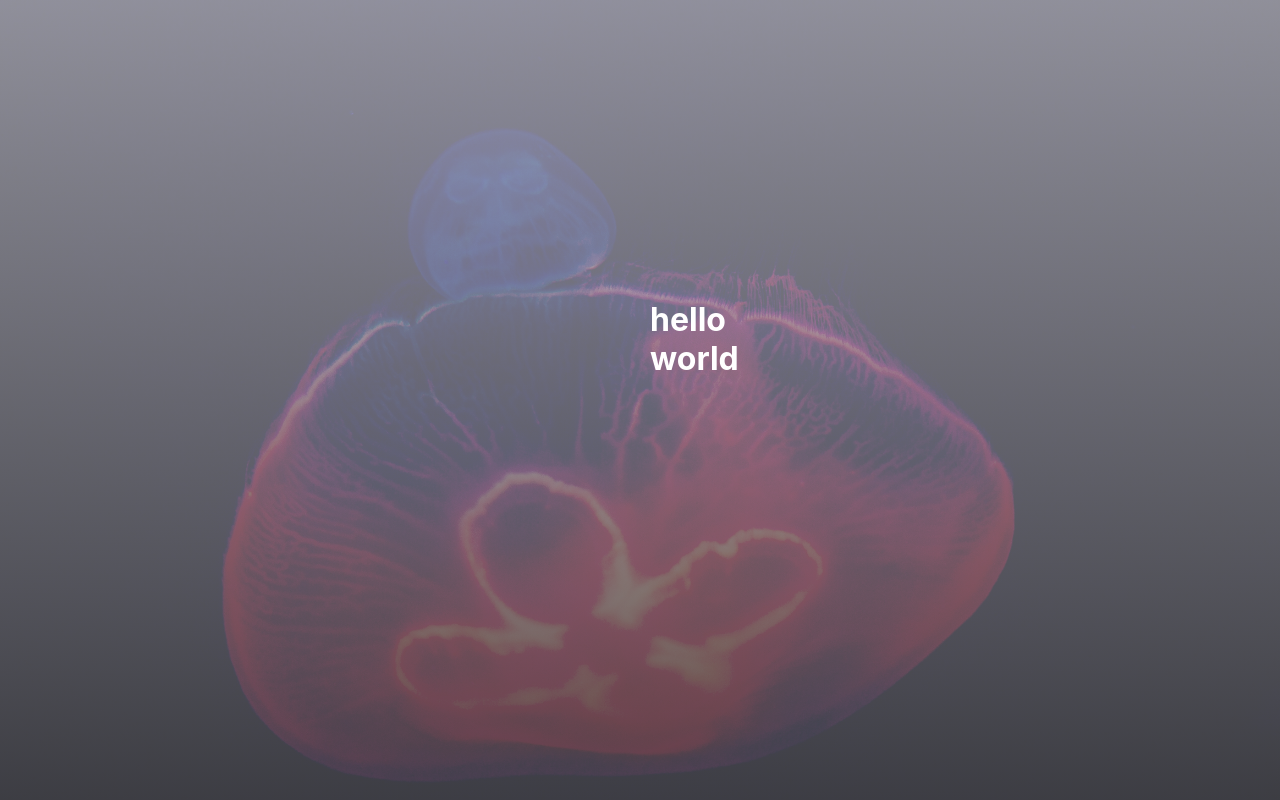
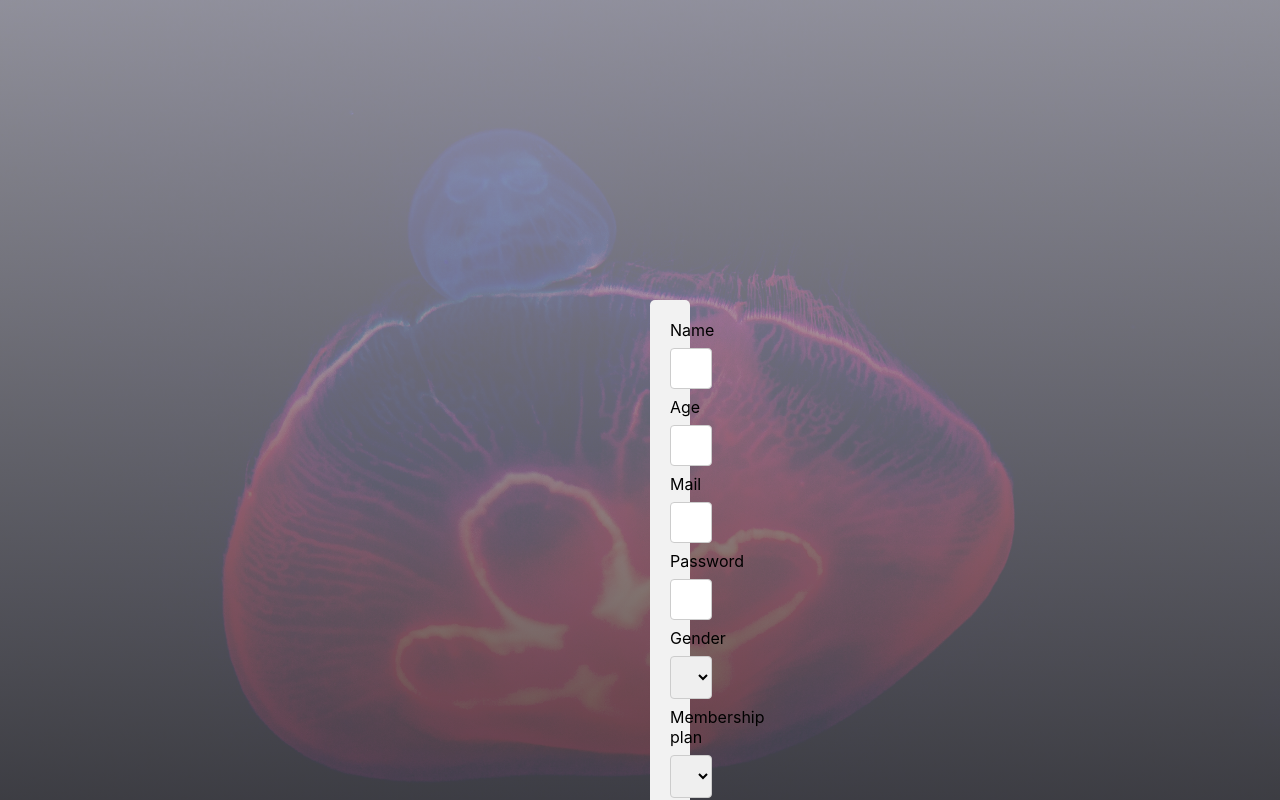
Before and after one commit to sujith-rocketlane/workflow-demo, a React (Create React App) app: page / in a window 1280 px wide. Shown: the top 800 px of the page. Built offline with nearby package versions, Linux system fonts and the light colour scheme.

Commit message:
added a form

```diff
--- a/src/App.css
+++ b/src/App.css
@@ -44,6 +44,33 @@ body{
   background-repeat: no-repeat;
   background-size: cover;
   background-position: center;
-  flex: 1;
-  color: white;
+  color: black;
 }
+
+.form {
+  display: block;
+  border-radius: 5px;
+  background-color: #f2f2f2;
+  padding: 20px;
+}
+
+input[type=text], select {
+  width: 100%;
+  padding: 12px 20px;
+  margin: 8px 0;
+  display: inline-block;
+  border: 1px solid #ccc;
+  border-radius: 4px;
+  box-sizing: border-box;
+}
+
+input[type = password] {
+  width: 100%;
+  padding: 12px 20px;
+  margin: 8px 0;
+  display: inline-block;
+  border: 1px solid #ccc;
+  border-radius: 4px;
+  box-sizing: border-box;
+  cursor: pointer;
+}
--- a/src/components/homePage.js
+++ b/src/components/homePage.js
@@ -1,9 +1,36 @@
-import React from 'react';
+import React, { useState } from 'react';
 
 function HomePage(){
+    const [name, setName] = useState('');
+    const [age, setAge] = useState();
+    const [mail, setMail] = useState('');
+    const [password, setPassword] = useState('');
+    const [gender, setGender] = useState('male');
+    const [plan, setPlan] = useState('$299');
+
     return (
-        <div>
-            <h1> hello world </h1>
+        <div class = "form">
+            <form action = "">
+                <label htmlFor = 'name'>Name</label>
+                <input type = "text" value = { name } onChange = {(e) => setName(e.target.value)} placeholder = 'Enter your Name..'/>
+                <label htmlFor = 'age'>Age</label>
+                <input type = "text" value = { age } onChange = {(e) => setAge(e.target.value)} placeholder = 'Enter your Age..'/>
+                <label htmlFor = 'mail'>Mail</label>
+                <input type = "text" value = { mail } onChange = {(e) => setMail(e.target.value)} placeholder = 'Enter your Mail..'/>
+                <label htmlFor = 'password' >Password</label>
+                <input type = "password" value = { password } onChange = {(e) => setPassword(e.target.value)} placeholder = 'Enter your password..'/>
+                <label htmlFor = 'gender'>Gender</label>
+                <select id = "gender" name = "gender" value = {gender} onChange = {(e) => setGender(e.target.value)}>
+                    <option value = "male" >Male</option>
+                    <option value = "female" >Female</option>
+                </select>
+                <label htmlFor = 'plan'>Membership plan</label>
+                <select id = "plan" name = "plan" value = {plan} onChange = {(e) => setPlan(e.target.value)}>
+                    <option value = "$299">$299</option>
+                    <option value = "$499">$499</option>
+                    <option value = "$999">$999</option>
+                </select>
+            </form>
         </div>
     );
 }
```
